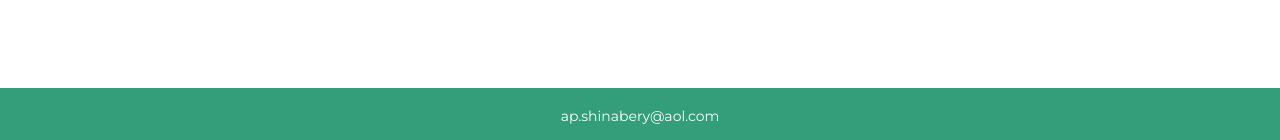
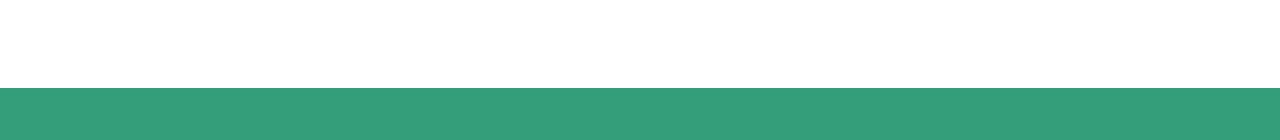
Before and after one commit to abelshinabery/jotted-blog, a Jekyll site: the page built from index.html, in a window 1280 px wide. Shown: the part 1213-1353 px from the top of the page. Built offline with Jekyll 4.4.1, drawn with Linux system fonts in a browser that asks for light colours.

Commit message:
Update footer.html

```diff
--- a/_includes/footer.html
+++ b/_includes/footer.html
@@ -1,5 +1,5 @@
 <footer id="footer">
   <div>
-    <p id="email">ap.shinabery@aol.com</p>
+    <p id="email"></p>
   </div>
 </footer>
```
